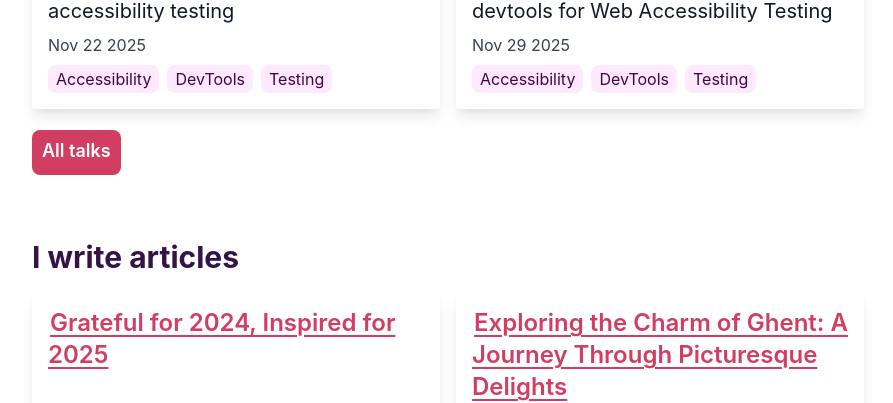
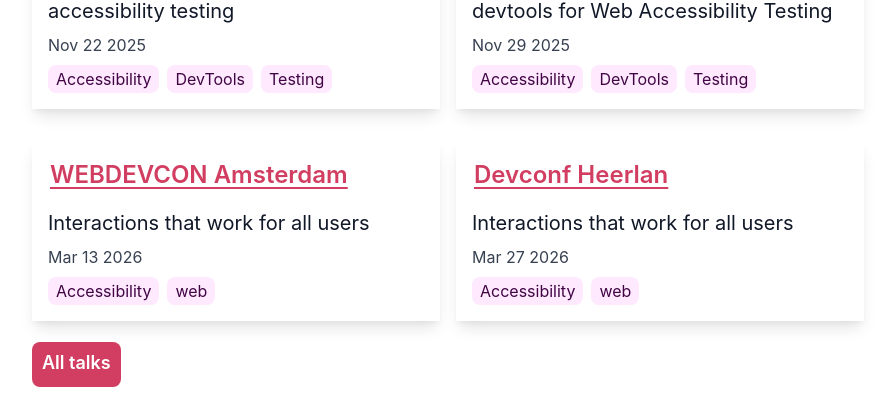
Before and after one commit to anuk79/anuradhakumari, a Next.js app: page / in a window 1280 px wide. Shown: the part 911-1314 px from the top of the page, without its empty margins (192-1085 px from the left). Built offline with nearby package versions, Linux system fonts and the light colour scheme.

Commit message:
Update talks.js

```diff
--- a/data/talks.js
+++ b/data/talks.js
@@ -1,4 +1,32 @@
 const talks = [
+     {
+    "topic": "Interactions that work for all users",
+    "topics": [
+      "Accessibility",
+      "web",
+    ],
+    "date": "2026-03-27",
+    "eventDetails": {
+      "url": "https://devconf.nl/",
+      "name": "Devconf Heerlan",
+      "video": null,
+      "resources": null
+    }
+  },
+     {
+    "topic": "Interactions that work for all users",
+    "topics": [
+      "Accessibility",
+      "web",
+    ],
+    "date": "2026-03-13",
+    "eventDetails": {
+      "url": "https://webdevcon.nl/",
+      "name": "WEBDEVCON Amsterdam",
+      "video": null,
+      "resources": null
+    }
+  },
      {
     "topic": "Unleashing the Power of Chrome devtools for Web Accessibility Testing",
     "topics": [
```
